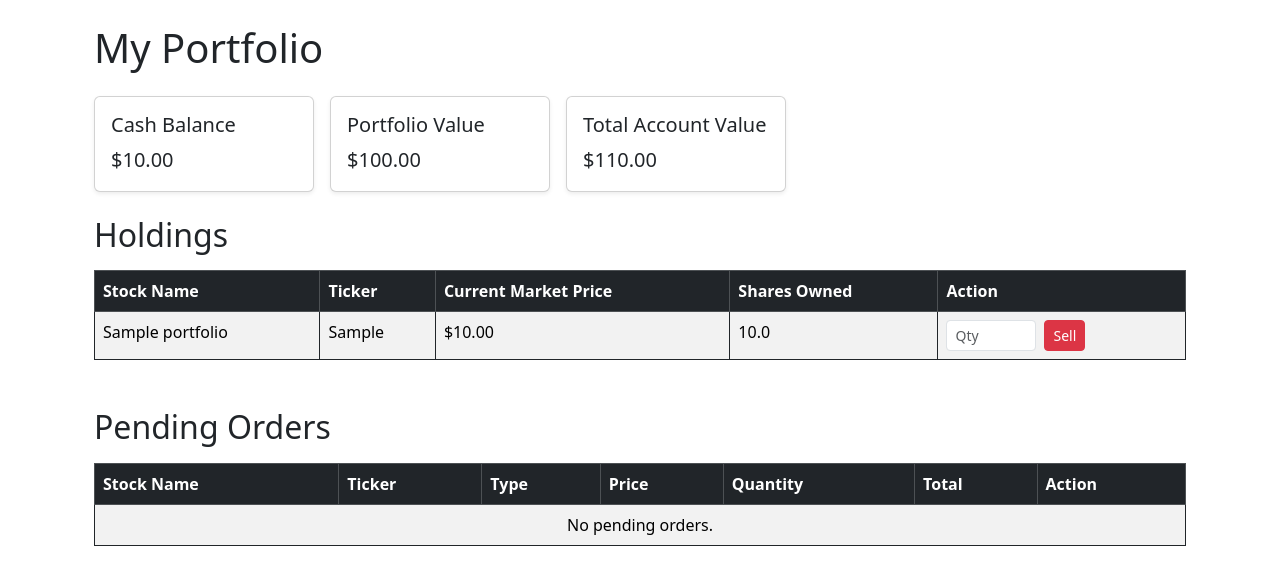
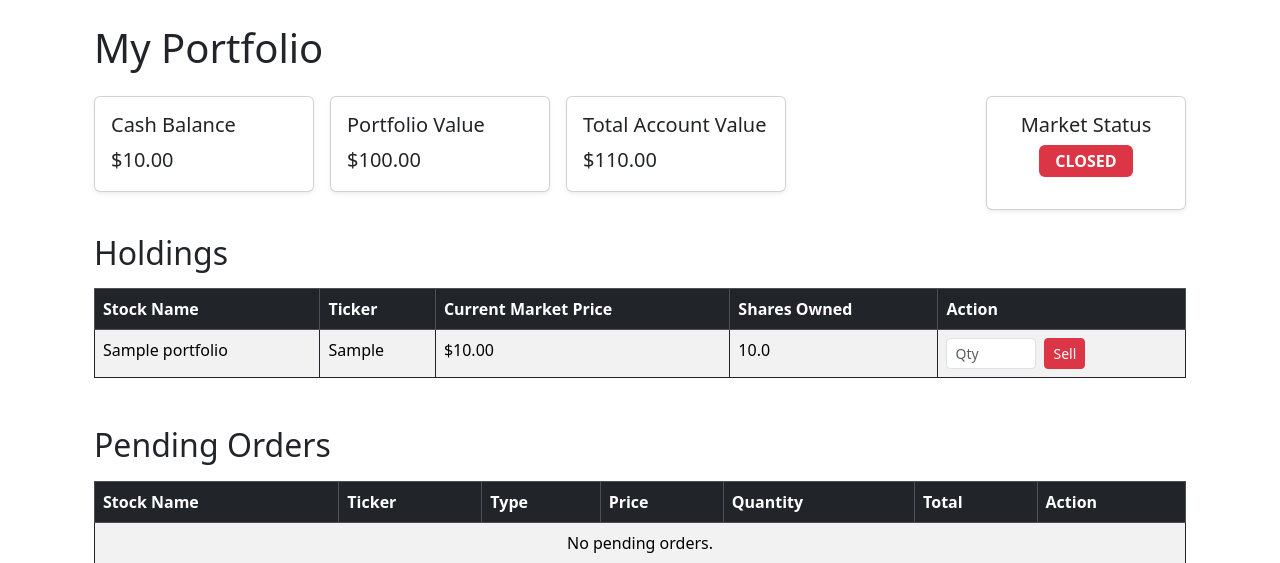
Before and after one commit to spartiwa-asu/stock-trading-system, a Flask app: page /portfolio in a window 1280 px wide. Shown: the part 80-643 px from the top of the page. Run offline with Flask 3, Linux system fonts and the light colour scheme; a user stored in the database is signed in; tables that the repository leaves empty hold one stand-in row (values such as "Sample post").

Commit message:
Add market status indicator to portfolio page
Display market open/closed status on portfolio page

```diff
--- a/main/app.py
+++ b/main/app.py
@@ -501,6 +501,7 @@ def portfolio():
     )
 
     total_account_value = current_user.balance + portfolio_total_value
+    market_status = market_check()
 
     return render_template(
         'portfolio.html',
--- a/main/templates/portfolio.html
+++ b/main/templates/portfolio.html
@@ -5,7 +5,8 @@
 
   <h1 class="mb-4">My Portfolio</h1>
 
-<div class="d-flex gap-3 mb-4 flex-wrap">
+<div class="d-flex justify-content-between align-items-start mb-4 flex-wrap">
+  <div class="d-flex gap-3 flex-wrap">
   <div class="card shadow-sm" style="max-width: 300px; min-width: 220px;">
     <div class="card-body">
       <h5 class="card-title mb-2">Cash Balance</h5>
@@ -33,6 +34,21 @@
     </div>
   </div>
 </div>
+
+  <div class="card shadow-sm" style="max-width: 250px; min-width: 200px;">
+    <div class="card-body text-center">
+      <h5 class="card-title mb-2">Market Status</h5>
+      {% if market_status %}
+        <span class="badge bg-success fs-6 px-3 py-2">OPEN</span>
+      {% else %}
+        <span class="badge bg-danger fs-6 px-3 py-2">CLOSED</span>
+      {% endif %}
+    </p>
+  </div>
+</div>
+</div>
+
+
 
   {% with messages = get_flashed_messages(with_categories=true) %}
   {% if messages %}
```
